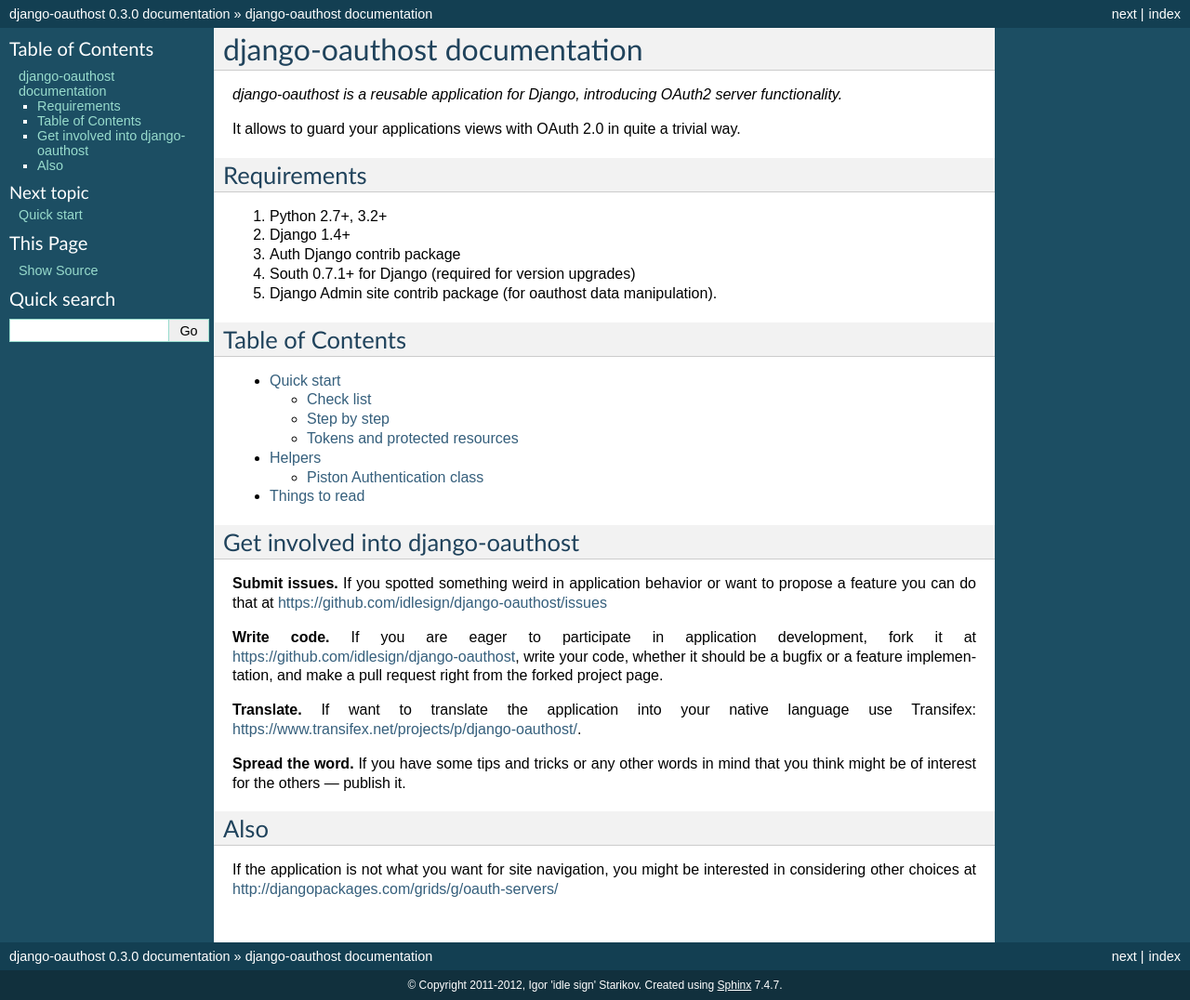
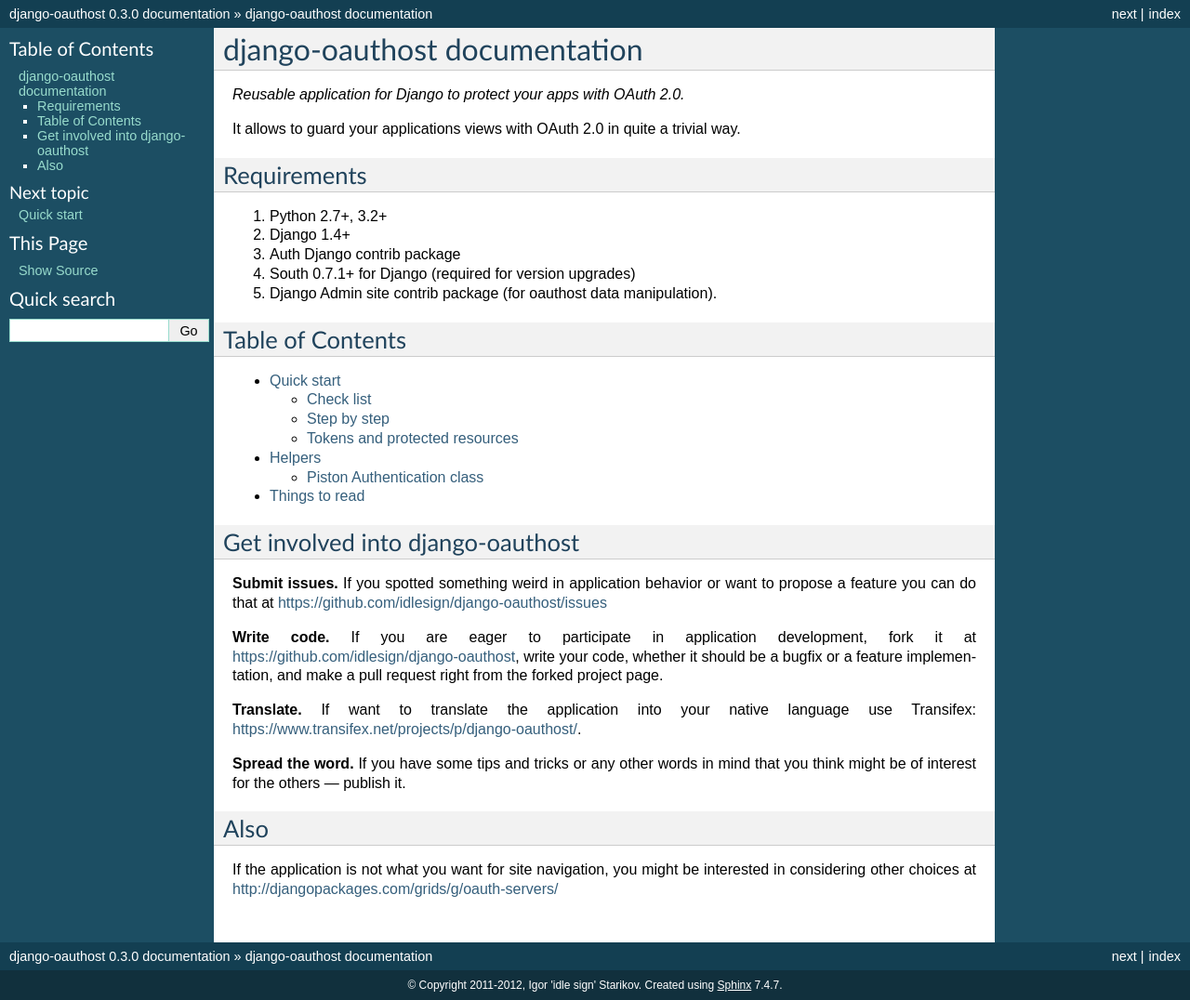
Before and after one commit to idlesign/django-oauthost, a Sphinx documentation site: the page built from docs/source/index.rst, in a window 1280 px wide. Shown: the whole page at 93% size. Built offline with Sphinx 7.4.7, drawn with Linux system fonts in a browser that asks for light colours.

Commit message:
Lead is updated.

```diff
--- a/README.rst
+++ b/README.rst
@@ -12,7 +12,7 @@ http://github.com/idlesign/django-oauthost
 What's that
 -----------
 
-*django-oauthost is a reusable application for Django, introducing OAuth2 server.*
+*Reusable application for Django to protect your apps with OAuth 2.0.*
 
 It allows to guard your application views with OAuth 2.0 in quite a trivial way.
 
--- a/docs/source/index.rst
+++ b/docs/source/index.rst
@@ -1,7 +1,7 @@
 django-oauthost documentation
 =============================
 
-*django-oauthost is a reusable application for Django, introducing OAuth2 server functionality.*
+*Reusable application for Django to protect your apps with OAuth 2.0.*
 
 It allows to guard your applications views with OAuth 2.0 in quite a trivial way.
 
--- a/setup.py
+++ b/setup.py
@@ -9,9 +9,9 @@ f.close()
 setup(
     name='django-oauthost',
     version='.'.join(map(str, VERSION)),
-    description='This reusable Django application introduces OAuth2 server functionality.',
+    description='Reusable application for Django to protect your apps with OAuth 2.0.',
     long_description=readme,
-    author="Igor 'idle sign' Starikov",
+    author='Igor `idle sign` Starikov',
     author_email='idlesign@yandex.ru',
     url='http://github.com/idlesign/django-oauthost',
     packages=['oauthost'],
@@ -29,5 +29,5 @@ setup(
         'Programming Language :: Python :: 2.7',
         'Programming Language :: Python :: 3',
         'Programming Language :: Python :: 3.3',
-        ],
+    ]
 )
```
